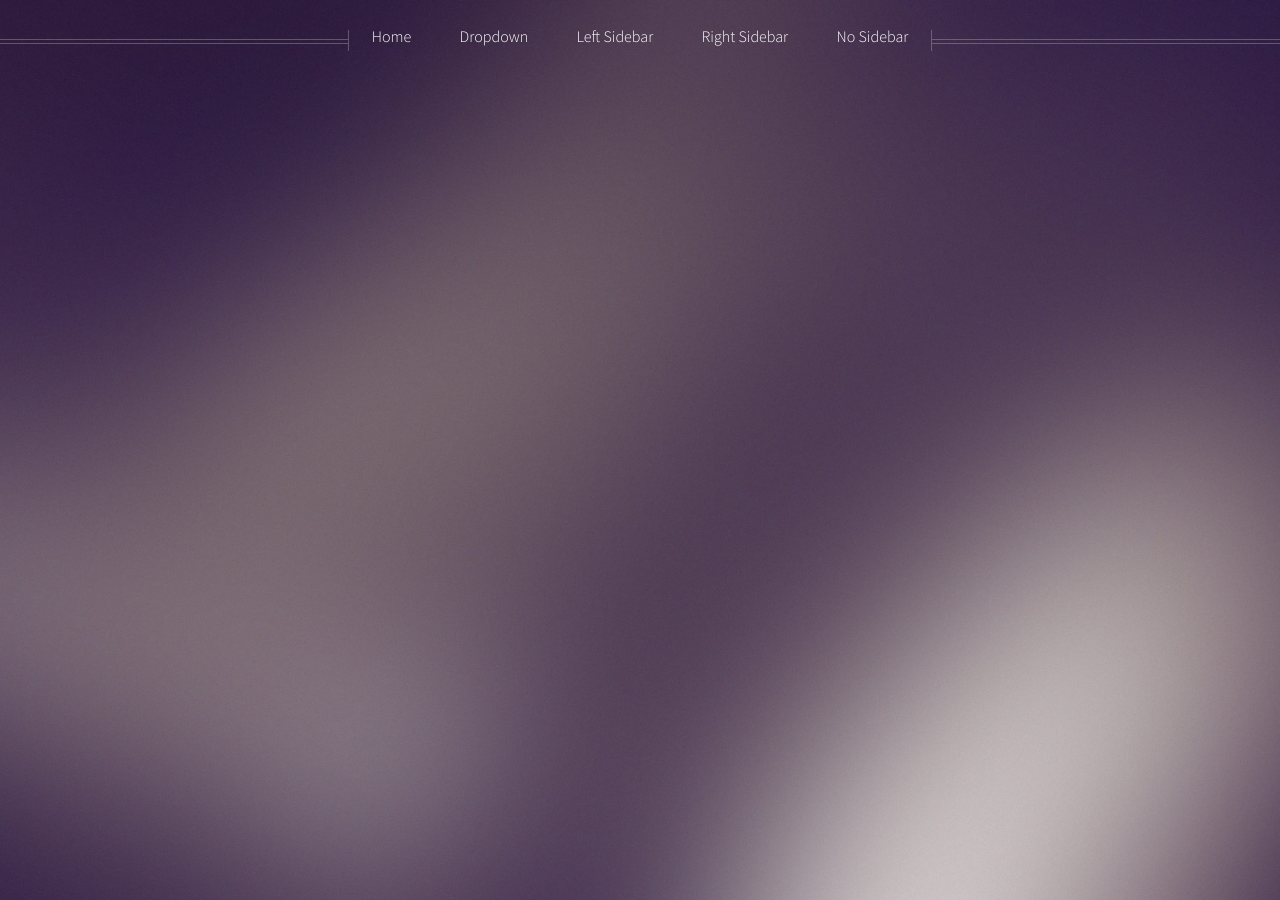
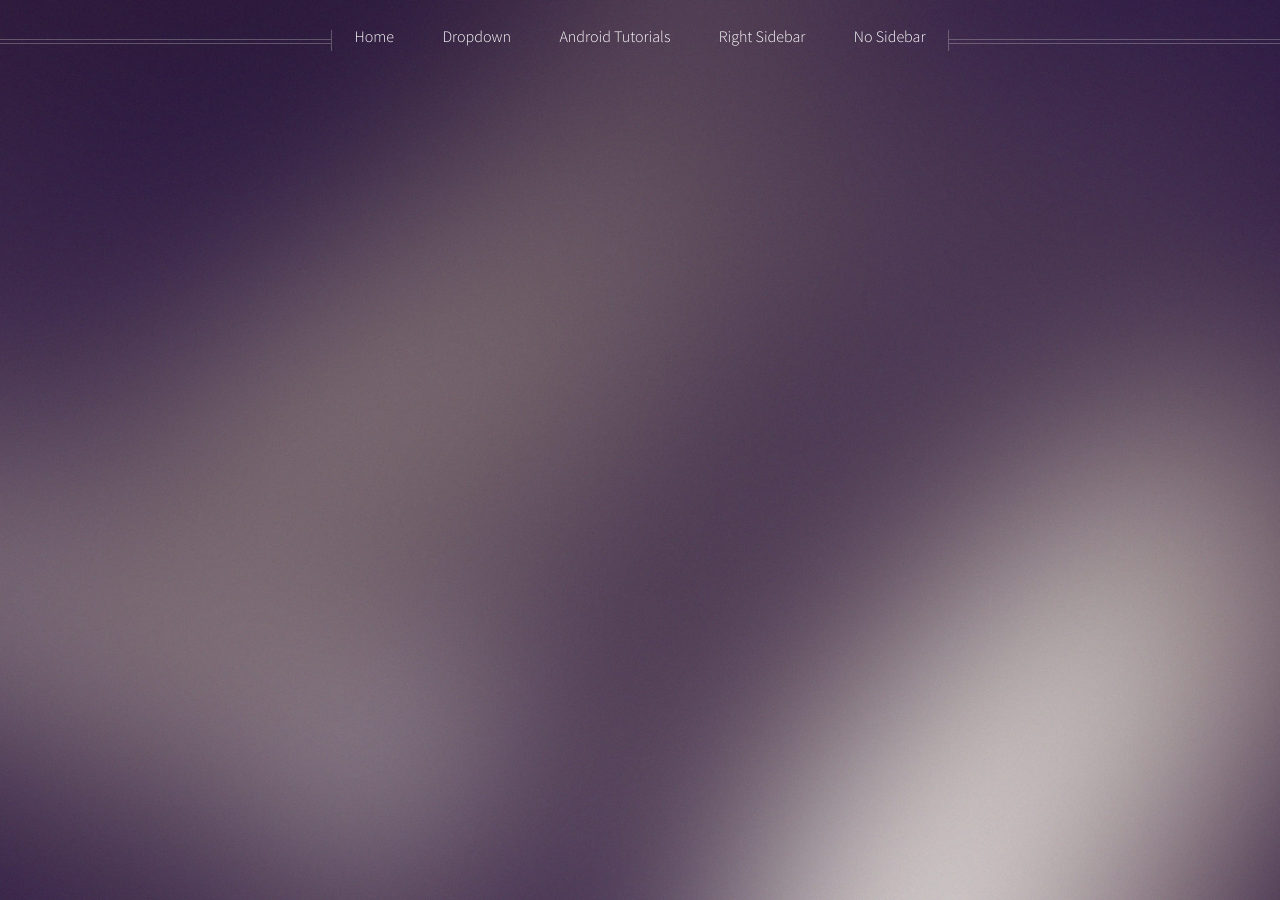
Before and after one commit to clawrence8/clawrence8.github.io, a Jekyll site: the page built from index.html, in a window 1280 px wide and 900 px high. Built offline with Jekyll 4.4.1, drawn with Linux system fonts in a browser that asks for light colours.

Commit message:
added link to android page to nav bar

```diff
--- a/_layouts/homepage.html
+++ b/_layouts/homepage.html
@@ -47,7 +47,7 @@
 										<li><a href="#">Veroeros feugiat</a></li>
 									</ul>
 								</li>
-								<li><a href="left-sidebar.html">Left Sidebar</a></li>
+								<li><a href="/android.html">Android Tutorials</a></li>
 								<li><a href="right-sidebar.html">Right Sidebar</a></li>
 								<li><a href="no-sidebar.html">No Sidebar</a></li>
 							</ul>
```
Also changed, not shown: other parts of _layouts/homepage.html (+1 -1 lines).
